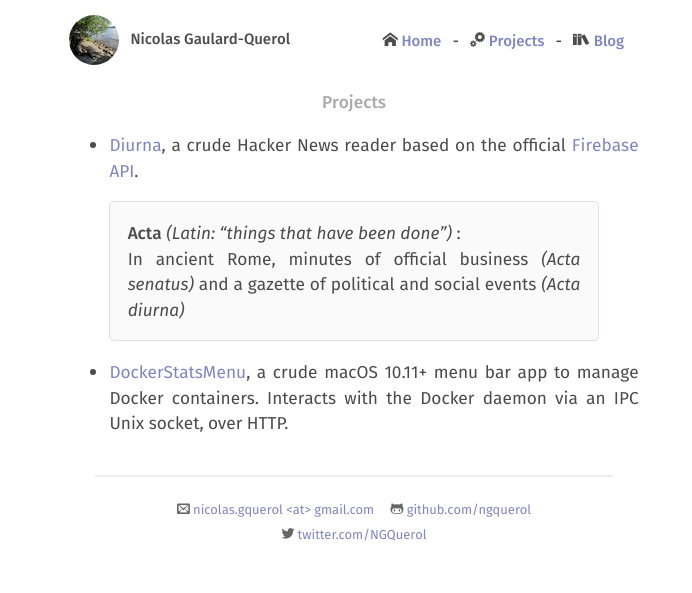
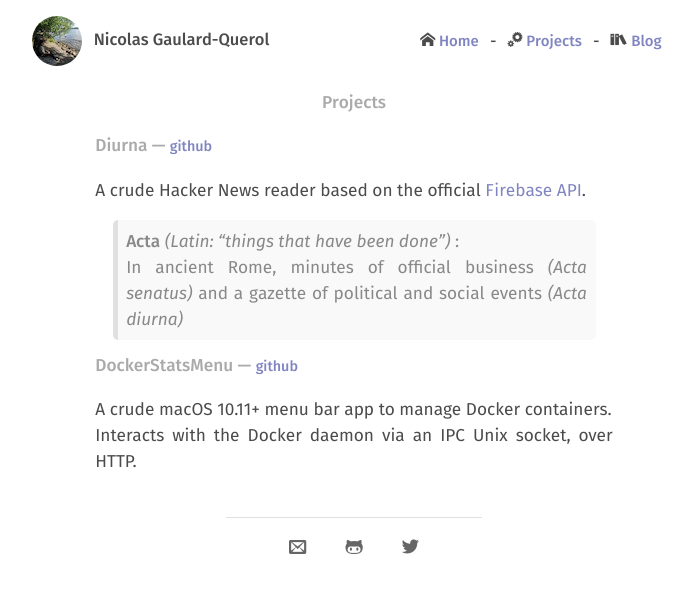
Before and after one commit to ngquerol/ngquerol.github.io, a Jekyll site: the page built from projects/index.md, in a window 1280 px wide. Shown: the top 593 px of the page, without its empty margins (286-978 px from the left). Built offline with Jekyll 4.4.1, drawn with Linux system fonts in a browser that asks for light colours; some web fonts are replaced.

Commit message:
Minor style & content enhancements

```diff
--- a/_includes/footer.html
+++ b/_includes/footer.html
@@ -1,12 +1,20 @@
-      <div class="footer">
+
+    <div class="footer">
+      <hr>
+      <div class="contact">
+        <a href="mailto:nicolas.gquerol@gmail.com">
+          <i class="icon-envelop"></i>
+        </a>
+      </div>
+      <div class="contact">
+        <a href="https://github.com/ngquerol" target="_blank">
+          <i class="icon-github2"></i>
+        </a>
+      </div>
         <div class="contact">
-          <a href="mailto:nicolas.gquerol@gmail.com"><i class="icon-envelop"></i>nicolas.gquerol &lt;at&gt; gmail.com</a>
-        </div>
-        <div class="contact">
-          <a href="https://github.com/ngquerol" target="_blank"><i class="icon-github2"></i>github.com/ngquerol</a>
-        </div>
-        <div class="contact">
-          <a href="https://twitter.com/NGQuerol" target="_blank"><i class="icon-twitter"></i>twitter.com/NGQuerol</a>
+          <a href="https://twitter.com/NGQuerol" target="_blank">
+            <i class="icon-twitter"></i>
+          </a>
         </div>
       </div>
     </div>
--- a/assets/css/style.css
+++ b/assets/css/style.css
@@ -27,7 +27,7 @@ a {
     text-decoration: none;
     transition: color 250ms;
 }
-a:hover   { color: #AAAAC1; }
+a:hover { color: #AAAAC1; }
 
 pre, code {
     font-family: "Fira Mono", Menlo, Consolas, monospace;
@@ -38,10 +38,22 @@ pre, code {
 }
 
 blockquote {
-    border: 1px solid #e0e0ea;
+    border-left: 5px solid #e0e0e0;
     border-radius: 5px;
-    background-color: #fafafa;
-    padding: 0 1em
+    background-color: #f9f9f9;
+    color: #888;
+    margin: 0 1em;
+    padding: .5em;
+}
+
+blockquote  p {
+  margin: 0;
+}
+
+hr {
+    border: 0;
+    height: 1px;
+    background: #e0e0e0;
 }
 
 /*****************************************************************************/
@@ -54,11 +66,12 @@ blockquote {
     font-size: 1em;
     height: 5em;
     margin: 0 auto;
-    max-width: 40em;
+    max-width: 45em;
 }
 
 .header .avatarandtitle h1 {
-    color: #4b4b4b;
+  color: #4b4b4b;
+  font-size: 1.1em;
 }
 
 .header .avatarandtitle {
@@ -98,7 +111,7 @@ blockquote {
     font-size: 1.15em;
     text-align: justify;
     line-height: 1.5em;
-    max-width: 38em;
+    max-width: 45em;
     margin: 0 auto;
     -webkit-animation: fadeIn .5s ease-out;
     -moz-animation: fadeIn .5s ease-out;
@@ -114,25 +127,27 @@ blockquote {
 
 .container .footer {
     font-family: "Fira Sans";
-    font-size: .75em;
     color: #666;
-    border-top: 2px solid #eee;
-    margin: 3em auto 0;
-    padding-top: 1.5em;
-    max-width: 40em;
+    padding: 1em 0;
     text-align: center;
 }
 
 .container .footer .contact {
     display: inline-block;
-    margin: 0 auto;
-    padding: 0 .5em;
-    text-align: left;
+    padding: .5em 1em;
+}
+
+.container .footer hr {
+    width: 33%;
 }
 
 .container .footer .contact i {
-    padding-right: .25em;
     color: #666;
+    transition: color 250ms;
+}
+
+.container .footer .contact i:hover {
+    color: #8085C1;
 }
 
 /*****************************************************************************/
@@ -143,9 +158,7 @@ blockquote {
 ul.posts {
     font-family: "Fira Sans";
     list-style-type: none;
-    margin-bottom: 2em;
     padding: 0 2.5em;
-
 	text-align: center;
 }
 
@@ -163,9 +176,9 @@ ul.posts li.excerpt {
     color: #aaa;
 }
 
-ul.posts span {
-    color: #aaa;
-    font-size: .8em;
+ul.posts .post-date {
+  font-size: .8em;
+  font-weight: 600;
 }
 
 @-webkit-keyframes fadeIn {
@@ -205,21 +218,26 @@ ul.posts span {
     border-bottom: 1px dashed;
 }
 
+.page {
+  padding: 0 7.5em;
+}
+
 /* code highlighting & terminal */
 .post pre {
-    background-color: #f8f8f8;
-    padding: 0 .4em;
     line-height: 1.5em;
 }
 
 .post .highlight, .post .terminal {
     margin: 0 1em;
-    border: 1px solid #ddd;
-    border-radius: 3px;
+    padding: .5em;
+    border-left: 5px solid #e0e0e0;
+    border-radius: 5px;
+    background-color: #f9f9f9;
 }
 
 .post .terminal {
     background-color: #333;
+    border-left: 5px solid #666;
     color: #fff;
 }
 
--- a/projects/index.md
+++ b/projects/index.md
@@ -3,13 +3,14 @@ layout: page
 title: Projects
 ---
 
-* [Diurna](https://github.com/ngquerol/Diurna), a crude Hacker News reader based
-  on the official [Firebase API](https://github.com/HackerNews/API).
+# Diurna &mdash; <small>[github](https://github.com/ngquerol/Diurna)</small>
+A crude Hacker News reader based
+on the official [Firebase API](https://github.com/HackerNews/API).
 
- >  __Acta__ _(Latin: “things that have been done”)_ : <br>
- > In ancient Rome, minutes of official business _(Acta senatus)_ and a gazette
- > of political and social events _(Acta diurna)_
+>  __Acta__ _(Latin: “things that have been done”)_ :<br/>
+> In ancient Rome, minutes of official business _(Acta senatus)_ and a gazette
+> of political and social events _(Acta diurna)_
 
-* [DockerStatsMenu](https://github.com/ngquerol/DockerStatsMenu), a crude macOS
-  10.11+ menu bar app to manage Docker containers. Interacts with the Docker
-  daemon via an IPC Unix socket, over HTTP.
+# DockerStatsMenu &mdash; <small>[github](https://github.com/ngquerol/DockerStatsMenu)</small>
+A crude macOS 10.11+ menu bar app to manage Docker containers.<br/>
+Interacts with the Docker daemon via an IPC Unix socket, over HTTP.
```
Also changed, not shown: blog/index.md (+2 -2 lines).
